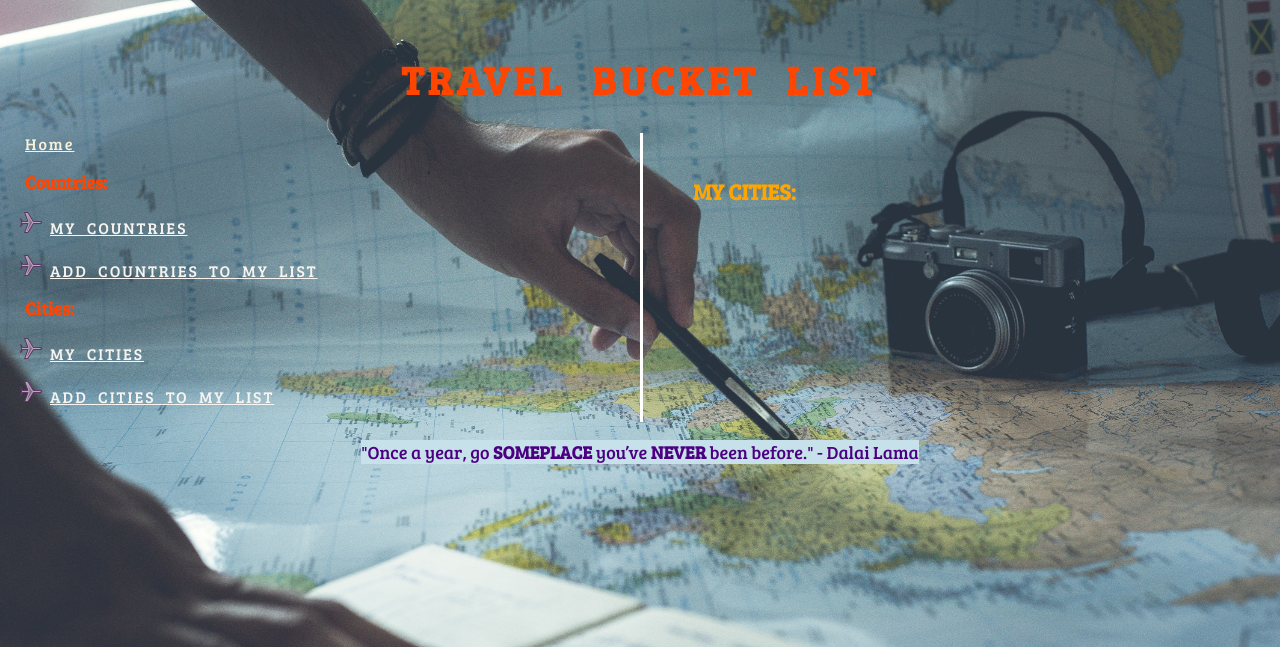
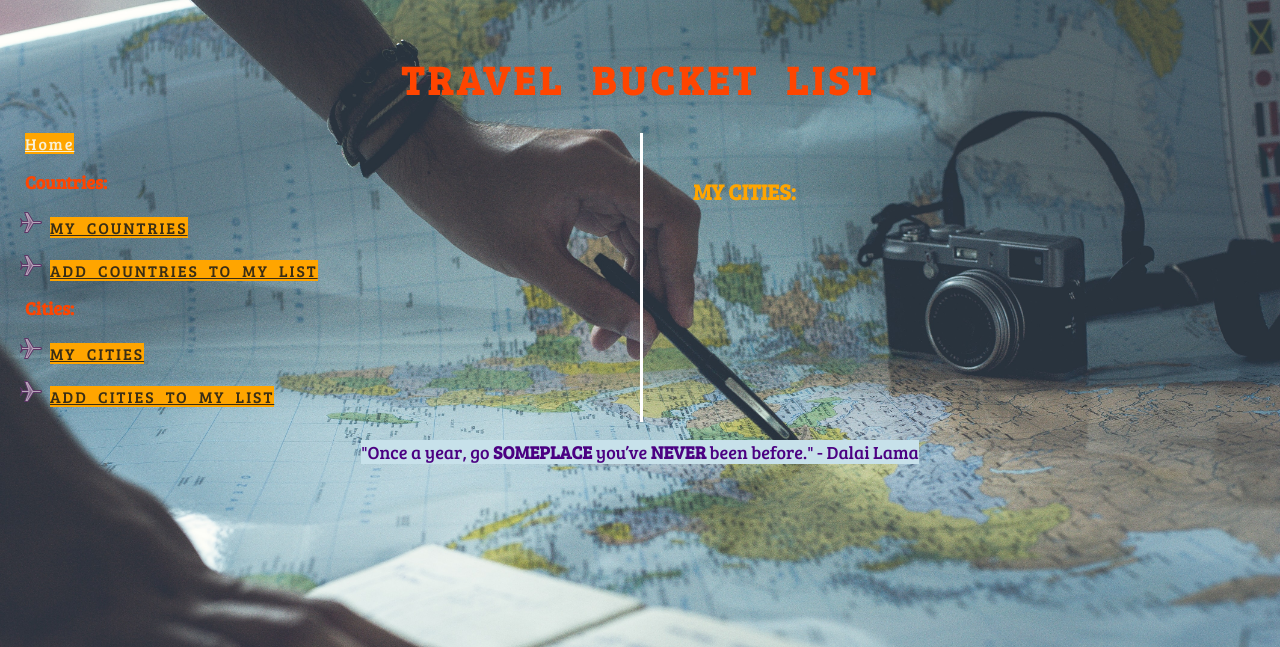
Before and after one commit to yanazykova/Python_project_travel_bucket, a Flask app: page /cities in a window 1280 px wide. Shown: the top 647 px of the page. Run offline with Flask 2, Linux system fonts and the light colour scheme; data that the repository does not hold is empty; some libraries are stand-ins or nearby versions.

Commit message:
added some style to cities list

```diff
--- a/app_end_point/static/css/style.css
+++ b/app_end_point/static/css/style.css
@@ -58,13 +58,14 @@ main {
 }
 
 a {
-    color: rgb(246, 244, 240);
+    color: rgb(57, 45, 21);
+    background-color: orange;
     letter-spacing: 2px;
     word-spacing: 5px;
 }
 
 a:hover {
-    color: orange;
+    color: orangered;
 }
 
 .main--menu {
--- a/app_end_point/templates/cities/index.html
+++ b/app_end_point/templates/cities/index.html
@@ -7,7 +7,7 @@
 
 <section>
     <h3><a>{{ city.name }}</a></h3>
-    <p>{{city.country.name}}</p>
+    <p>({{city.country.name}})</p>
     <div class="buttons">
       {% if city.visited == True %}
         <p>VISITED: &#10003</p>
```
